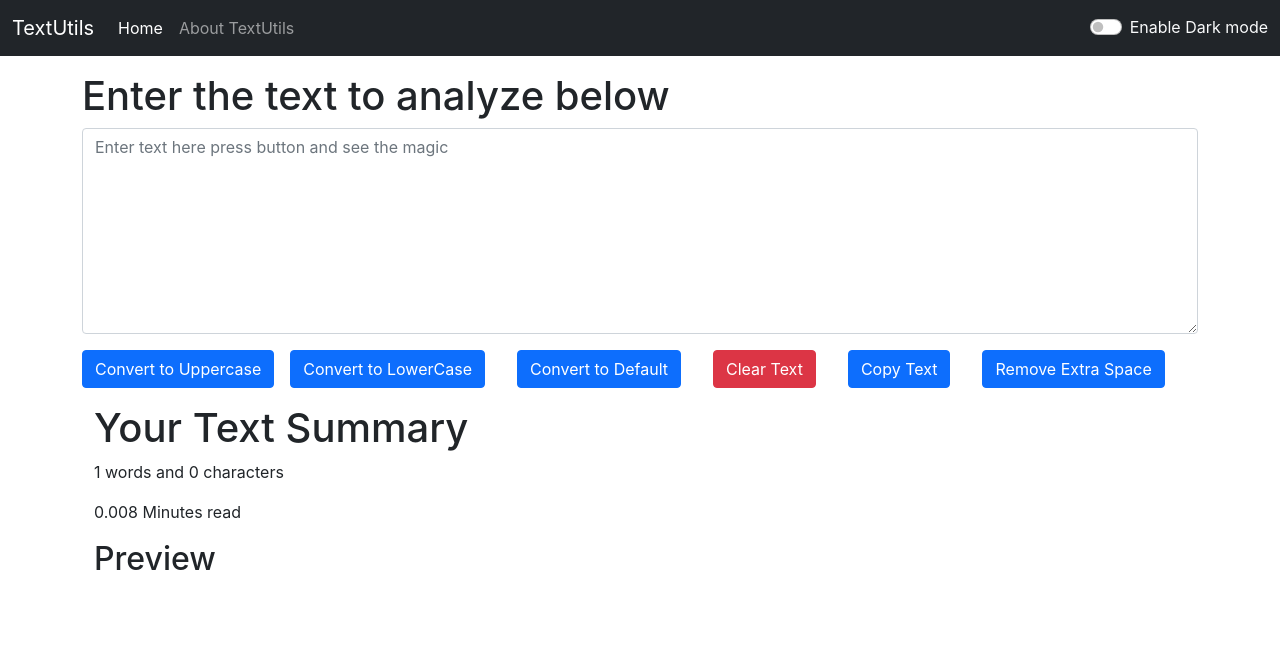
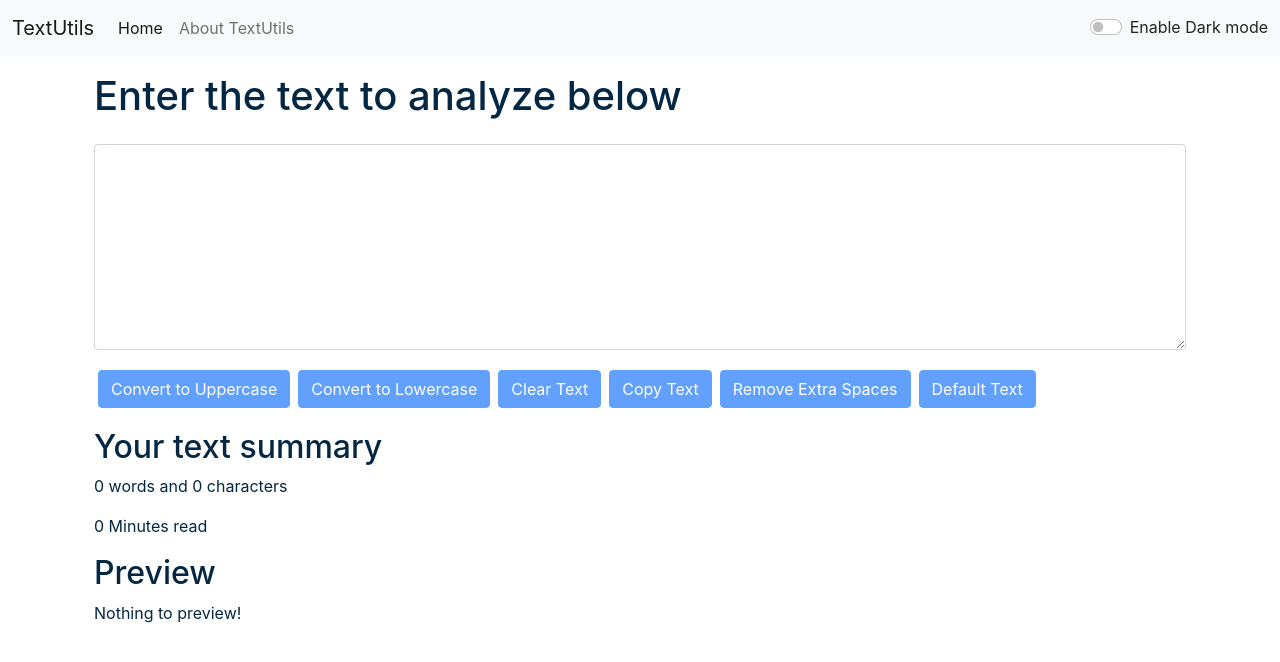
Before and after one commit to dubeycode/textutills, a React (Create React App) app in the folder textutills/: page / in a window 1280 px wide. Shown: the top 662 px of the page. Built offline with nearby package versions, Linux system fonts and the light colour scheme.

Commit message:
add the features of dark mode

```diff
--- a/textutills/src/App.js
+++ b/textutills/src/App.js
@@ -5,16 +5,26 @@ import { Textforms } from "./components/Textforms";
 import React, { useState } from 'react';
 
 function App() {
-  const [mode, setMode] = useState('dark'); //weather dark mode is enable or not
+  const [mode, setMode] = useState('light'); //weather dark mode is enable or not
+  const toggleMode=()=>{
+    if(mode==='light'){
+      setMode('dark');
+      document.body.style.backgroundColor='#042743';
+    }
+    else{
+      setMode('light');
+      document.body.style.backgroundColor='white';
+    }
+
+  }
   return (
     <>
-      <Navbar title="TextUtils" mode={mode} about="About TextUtils"  />
+      <Navbar title="TextUtils" mode={mode} about="About TextUtils" toggleMode={toggleMode} />
       {/* <Navbar title="TextUtils" mode={mode} /> */}
       <div className="container my-3">
-        <Textforms heading="Enter the text to analyze below" />
+        <Textforms heading="Enter the text to analyze below" mode={mode}  />
       </div>
     </>
   );
 }
-
 export default App;
--- a/textutills/src/components/Navbar.jsx
+++ b/textutills/src/components/Navbar.jsx
@@ -44,12 +44,13 @@ export default function Navbar(props) {
                 Search
               </button>
             </form> */}
-          <div className="form-check form-switch  text-light">
+          <div className={`form-check form-switch  text-${props.mode==='light'?'dark':'light'}`}>
             <input
               className="form-check-input"
               type="checkbox"
               role="switch"
               id="switchCheckDefault"
+              onClick={props.toggleMode}
             />
             <label className="form-check-label" htmlFor="switchCheckDefault">
               Enable Dark mode
--- a/textutills/src/components/Textforms.jsx
+++ b/textutills/src/components/Textforms.jsx
@@ -2,7 +2,7 @@ import React, { useState } from "react";
 
 export const Textforms = (props) => {
   // Upper case
-  const handleupClick = () => {
+  const handleUpClick = () => {
     // console.log("uppercase was Clicked" +text);
 
     let newText = text.toUpperCase();
@@ -10,21 +10,22 @@ export const Textforms = (props) => {
   };
 
   //copy text
-  const handlecopy = () => {
+  const handleCopy= () => {
     console.log("I am copy");
-    var text = document.getElementById("mybox");
+    var text = document.getElementById("myBox");
     text.select();
     text.setSelectionRange(0, 9999);
     navigator.clipboard.writeText(text.value);
   };
 
   // handle extra space
-  const handleExtraSpace=()=>{
-    let newText =text.split(/[ ]+/);
+  const handleExtraSpaces = () => {
+    let newText = text.split(/[ ]+/);
     setText(newText.join(" "))
   }
 
   const [text, setText] = useState("");
+
 
   //ek event handler hai jo tab trigger hota hai jab aap input box (ya textarea) me koi bhi text type karte hain ya uska content change hota hai.
   const handleOnChange = (event) => {
@@ -34,7 +35,7 @@ export const Textforms = (props) => {
   };
 
   // Lower case
-  const handleLowerClick = () => {
+  const handleLoClick = () => {
     // console.log("uppercase was Clicked" +text);
     let newText = text.toLowerCase();
     setText(newText);
@@ -47,60 +48,35 @@ export const Textforms = (props) => {
   };
 
   //clear text
-  const handleClear = () => {
+  const handleClearClick = () => {
     localStorage.clear();
     let newText = "";
     setText(newText);
   };
 
+
+
   return (
         <>
-      <div>
-        <h1>{props.heading} </h1>
+        <div className="container" style={{color: props.mode==='dark'?'white':'#042743'}}>
+            <h1 className='mb-4'>{props.heading}</h1>
             <div className="mb-3">
-          <textarea
-            className="form-control"
-            value={text}
-            onChange={handleOnChange}
-            onClick={() => {
-              if (!localStorage.getItem("user")) {
-                localStorage.setItem("user", text);
-              }
-            }}
-            id="mybox"
-            rows="8"
-            placeholder="Enter text here press button and see the magic"
-          ></textarea>
+            <textarea className="form-control" value={text} onChange={handleOnChange} style={{backgroundColor: props.mode==='dark'?'#13466e':'white', color: props.mode==='dark'?'white':'#042743'}} id="myBox" rows="8"></textarea>
             </div>
-
-        <button className="btn btn-primary" onClick={handleupClick}>
-          Convert to Uppercase
-        </button>
-        <button className="btn btn-primary mx-3" onClick={handleLowerClick}>
-          Convert to LowerCase
-        </button>
-        <button className="btn btn-primary mx-3" onClick={handledefault}>
-          Convert to Default
-        </button>
-        <button className="btn btn-danger mx-3" onClick={handleClear}>
-          Clear Text
-        </button>
-        <button className="btn btn-primary mx-3" onClick={handlecopy}>
-          Copy Text
-        </button>
-        <button className="btn btn-primary mx-3" onClick={handleExtraSpace}>
-          Remove Extra Space
-        </button>
+            <button disabled={text.length===0} className="btn btn-primary mx-1 my-1" onClick={handleUpClick}>Convert to Uppercase</button>
+            <button disabled={text.length===0} className="btn btn-primary mx-1 my-1" onClick={handleLoClick}>Convert to Lowercase</button>
+            <button disabled={text.length===0} className="btn btn-primary mx-1 my-1" onClick={handleClearClick}>Clear Text</button>
+            <button disabled={text.length===0} className="btn btn-primary mx-1 my-1" onClick={handleCopy}>Copy Text</button>
+            <button disabled={text.length===0} className="btn btn-primary mx-1 my-1" onClick={handleExtraSpaces}>Remove Extra Spaces</button>
+            <button disabled={text.length===0} className="btn btn-primary mx-1 my-1" onClick={handledefault}>Default Text</button>
         </div>
-      <div className="container my-3">
-        <h1>Your Text Summary</h1>
-        <p>
-          {text.split(" ").length} words and {text.length} characters
-        </p>
-        <p>{0.008 * text.split(" ").length} Minutes read</p>
+        <div className="container my-3" style={{color: props.mode==='dark'?'white':'#042743'}}>
+            <h2>Your text summary</h2>
+            <p>{text.split(/\s+/).filter((element)=>{return element.length!==0}).length} words and {text.length} characters</p>
+            <p>{0.008 *  text.split(/\s+/).filter((element)=>{return element.length!==0}).length} Minutes read</p>
             <h2>Preview</h2>
-        <p>{text}</p>
+            <p>{text.length>0?text:"Nothing to preview!"}</p>
         </div>
         </>
-  );
-};
+    )
+}
```
Lines whose indentation alone changed are shown as unchanged.
